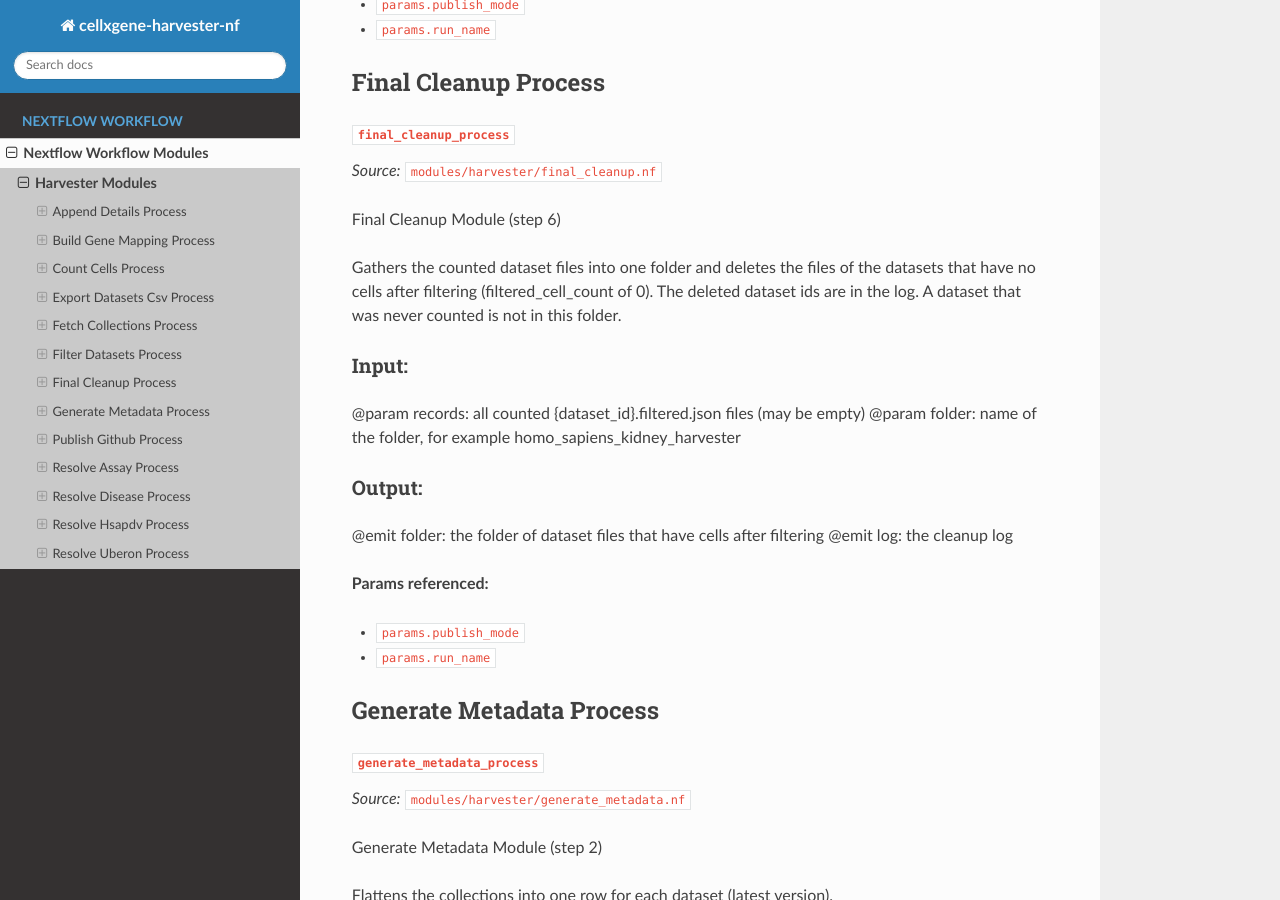
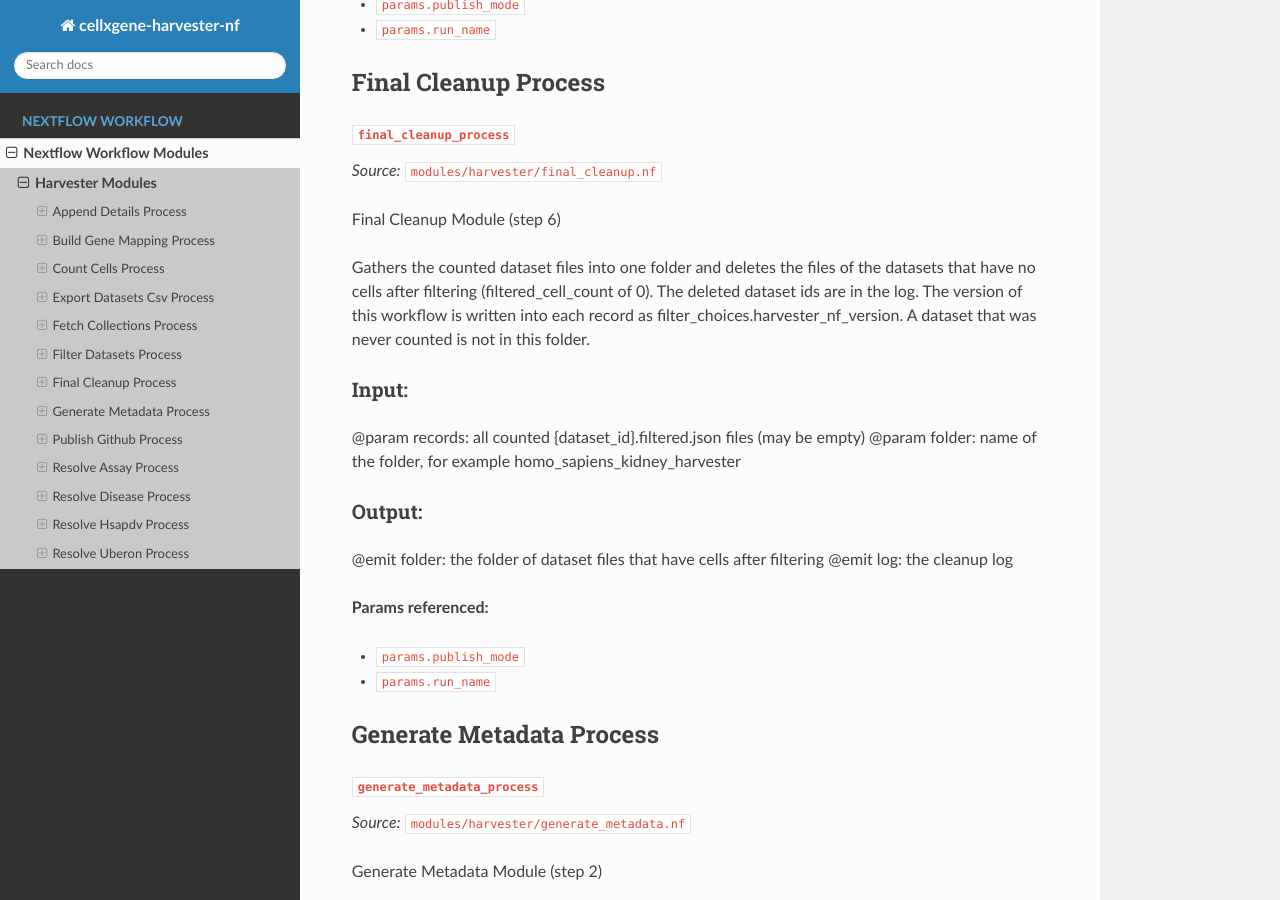
Before and after one commit to NIH-NLM/cellxgene-harvester-nf, a Sphinx documentation site: the page built from docs/source/nextflow/harvester_modules.rst, in a window 1280 px wide and 900 px high, scrolled down 4997 px. Built offline with Sphinx 7.4.7 and the Read the Docs theme 3.1.0, drawn with Linux system fonts in a browser that asks for light colours.

Commit message:
docs fix (#21)
* final cleanup

* docs fix

```diff
--- a/docs/source/nextflow/harvester_modules.rst
+++ b/docs/source/nextflow/harvester_modules.rst
@@ -251,7 +251,8 @@ Final Cleanup Module (step 6)
 
 Gathers the counted dataset files into one folder and deletes the files of the
 datasets that have no cells after filtering (filtered_cell_count of 0). The
-deleted dataset ids are in the log. A dataset that was never counted is not
+deleted dataset ids are in the log. The version of this workflow is written into each
+record as filter_choices.harvester_nf_version. A dataset that was never counted is not
 in this folder.
 
 
```
